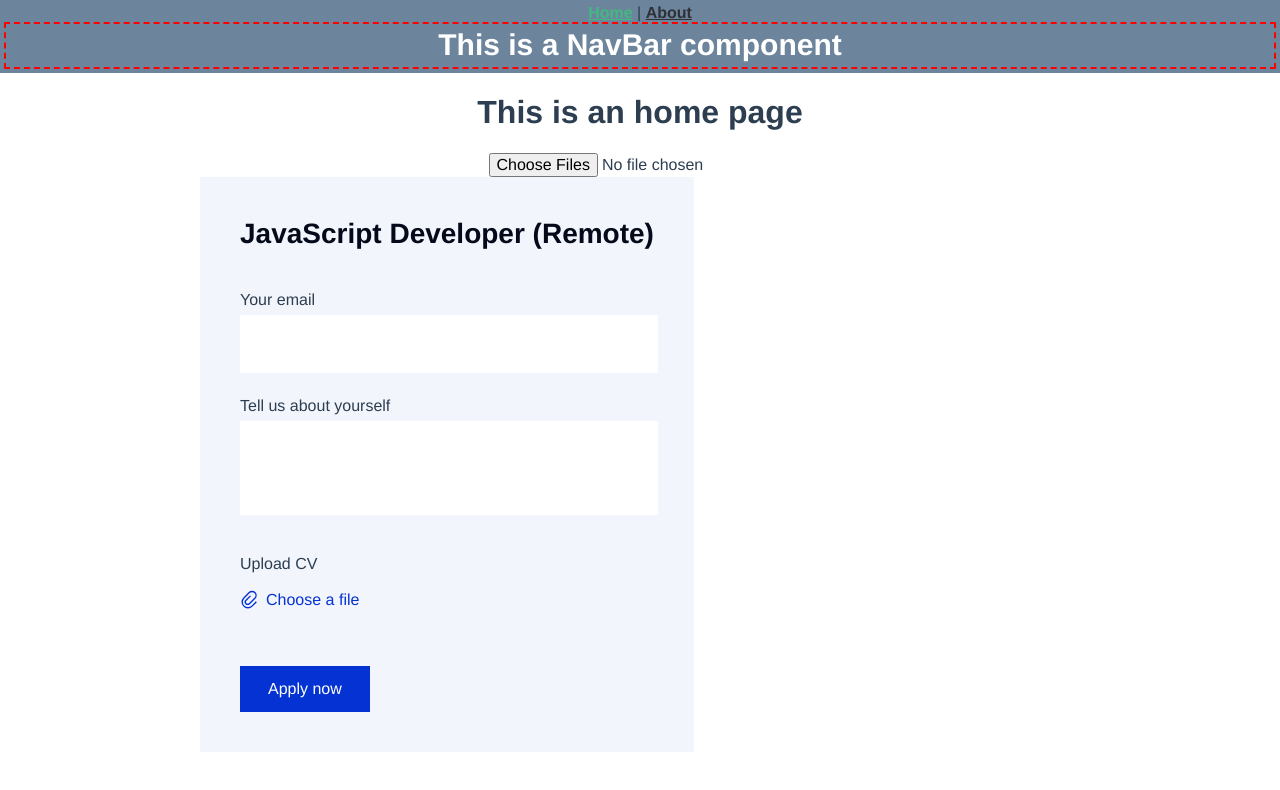
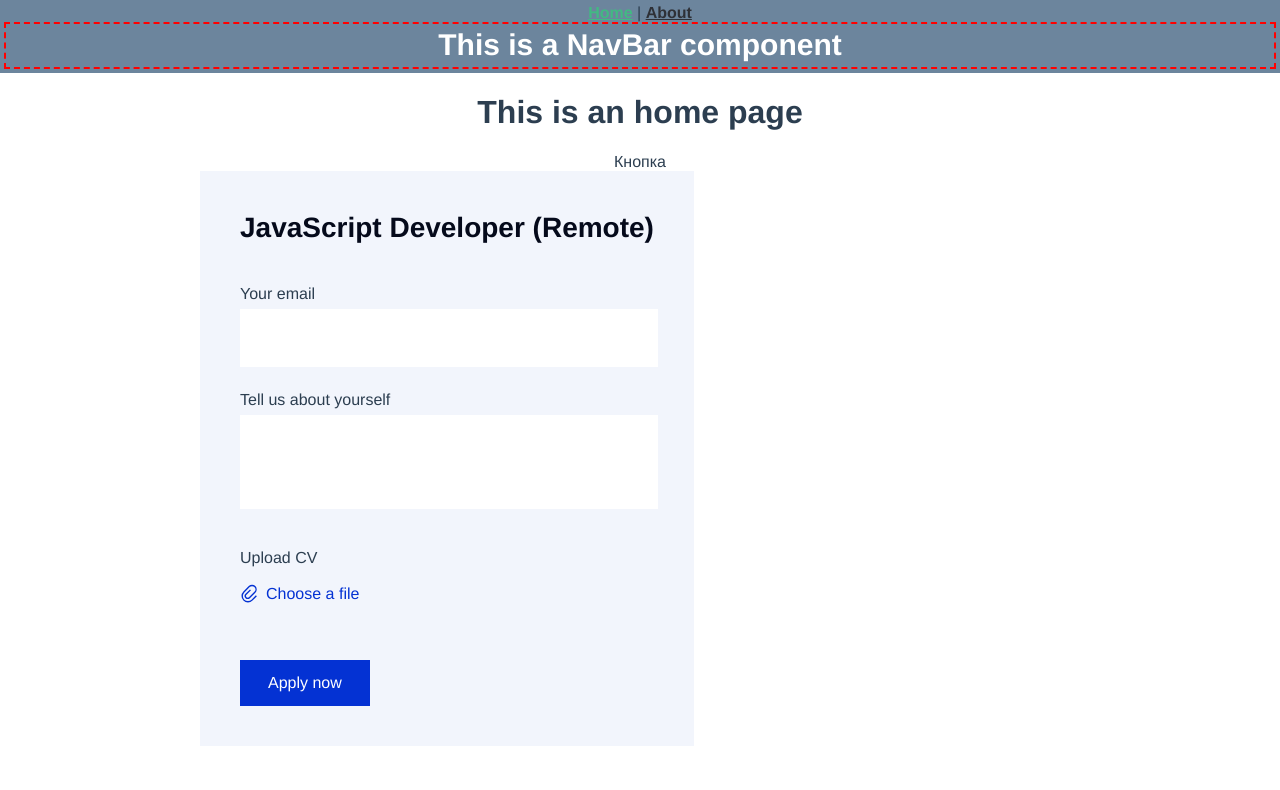
Before and after one commit to EmbacyDev/first-project, a Vue app: page / in a window 1280 px wide. Shown: the top 790 px of the page. Built offline with nearby package versions, Linux system fonts and the light colour scheme.

Commit message:
Добавил форму кнопку

```diff
--- a/src/components/MainButton.vue
+++ b/src/components/MainButton.vue
@@ -1,16 +1,5 @@
 <template>
-  <div class="main-button">
-    <label for="upload">
-      <input name="photo"
-             id="upload"
-             class="upload"
-             type="file"
-             multiple
-             accept="image/*,image/jpeg"
-
-      >
-    </label>
-  </div>
+  <div class="main-button"> Кнопка</div>
 </template>
 
 <script>
```
